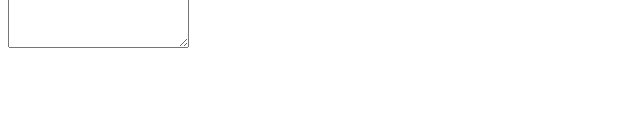
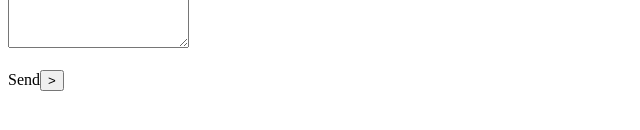
Before and after one commit to roalv7/recrutamento-frontend, an Angular app: page / in a window 1280 px wide. Shown: the part 422-552 px from the top of the page, without its empty margins (0-640 px from the left). Built offline with nearby package versions, Linux system fonts and the light colour scheme.

Commit message:
Creation Button

```diff
--- a/src/app/app.component.html
+++ b/src/app/app.component.html
@@ -5,4 +5,5 @@
 <app-email-input></app-email-input><br>
 <app-interests-input></app-interests-input><br>
 <app-message-input></app-message-input>
+<app-button-input></app-button-input>
 </form>
--- a/src/app/app.module.ts
+++ b/src/app/app.module.ts
@@ -7,6 +7,7 @@ import { NameInputComponent } from './components/name-input/name-input.component
 import { EmailInputComponent } from './components/email-input/email-input.component';
 import { InterestsInputComponent } from './components/interests-input/interests-input.component';
 import { MessageInputComponent } from './components/message-input/message-input.component';
+import { ButtonInputComponent } from './components/button-input/button-input.component';
 
 
 @NgModule({
@@ -16,6 +17,7 @@ import { MessageInputComponent } from './components/message-input/message-input.
     EmailInputComponent,
     InterestsInputComponent,
     MessageInputComponent,
+    ButtonInputComponent,
 
   ],
   imports: [
--- /dev/null
+++ b/src/app/components/button-input/button-input.component.html
@@ -0,0 +1,2 @@
+<br><label for="button">Send</label>
+<button type="button">></button>
--- /dev/null
+++ b/src/app/components/button-input/button-input.component.ts
@@ -0,0 +1,15 @@
+import { Component, OnInit } from '@angular/core';
+
+@Component({
+  selector: 'app-button-input',
+  templateUrl: './button-input.component.html',
+  styleUrls: ['./button-input.component.scss']
+})
+export class ButtonInputComponent implements OnInit {
+
+  constructor() { }
+
+  ngOnInit(): void {
+  }
+
+}
```
Also changed, not shown: src/app/components/button-input/button-input.component.scss (added), 1 other file (tests, documents, lock files or other folders).
